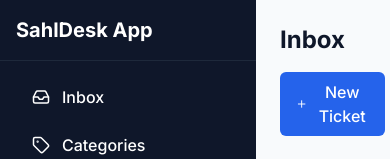
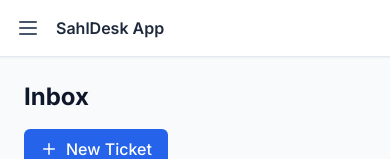
Before and after one commit to asheikh0/sahldesk-app, a React (Vite) app: page /inbox in a window 390 px wide. Shown: the top 159 px of the page. Built offline with nearby package versions, Linux system fonts and the light colour scheme; no server answers; sample sign-in values are in the browser's storage.

Commit message:
fix: SSO token navigation target and responsive mobile sidebar

```diff
--- a/src/App.tsx
+++ b/src/App.tsx
@@ -1,4 +1,4 @@
-import React from 'react';
+import React, { useState } from 'react';
 import { BrowserRouter, Routes, Route, Navigate, Link } from 'react-router-dom';
 import { LanguageProvider, useLanguage } from './context/LanguageContext';
 import { AuthProvider, useAuth } from './context/AuthContext';
@@ -7,7 +7,7 @@
 import TicketDetailsPage from './pages/TicketDetailsPage';
 import CategoriesPage from './pages/CategoriesPage';
 import SSOHandler from './components/auth/SSOHandler';
-import { LogOut, Globe, Tag, Inbox } from 'lucide-react';
+import { LogOut, Globe, Tag, Inbox, Menu, X } from 'lucide-react';
 
 const ProtectedRoute = ({ children }: { children: React.ReactNode }) => {
   const { token, isLoading } = useAuth();
@@ -19,11 +19,26 @@
 const AppShell = ({ children }: { children: React.ReactNode }) => {
   const { logout, user } = useAuth();
   const { language, toggleLanguage, t } = useLanguage();
+  const [isSidebarOpen, setIsSidebarOpen] = useState(false);
 
   return (
-    <div className="flex h-screen bg-slate-50 overflow-hidden">
-      <aside className="w-64 bg-slate-900 text-white flex flex-col">
-        <div className="p-4 text-xl font-bold border-b border-slate-800">SahlDesk App</div>
+    <div className="flex h-screen bg-slate-50 overflow-hidden relative">
+      {/* Mobile Overlay */}
+      {isSidebarOpen && (
+        <div
+          className="fixed inset-0 bg-black bg-opacity-50 z-40 md:hidden"
+          onClick={() => setIsSidebarOpen(false)}
+        />
+      )}
+
+      {/* Sidebar */}
+      <aside className={`fixed inset-y-0 ${language === 'ar' ? 'right-0' : 'left-0'} z-50 w-64 bg-slate-900 text-white flex flex-col transform transition-transform duration-300 md:relative md:translate-x-0 ${isSidebarOpen ? 'translate-x-0' : (language === 'ar' ? 'translate-x-full' : '-translate-x-full')}`}>
+        <div className="p-4 text-xl font-bold border-b border-slate-800 flex justify-between items-center">
+          <span>SahlDesk App</span>
+          <button onClick={() => setIsSidebarOpen(false)} className="md:hidden text-slate-400 hover:text-white">
+            <X size={20} />
+          </button>
+        </div>
         <nav className="flex-1 p-4 space-y-2">
           <Link to="/inbox" className="flex items-center space-x-3 px-4 py-2 rounded-md hover:bg-slate-800 text-white font-medium rtl:space-x-reverse">
             <Inbox size={18} /> <span>{t('Inbox')}</span>
@@ -43,6 +58,14 @@
         </div>
       </aside>
       <main className="flex-1 overflow-hidden relative flex flex-col">
+        {/* Mobile Header */ }
+        <div className="md:hidden bg-white border-b border-slate-200 p-4 flex items-center shadow-sm">
+          <button onClick={() => setIsSidebarOpen(true)} className="text-slate-600 hover:text-slate-900">
+            <Menu size={24} />
+          </button>
+          <span className="mx-4 font-semibold text-slate-800">SahlDesk App</span>
+        </div>
+
         {children}
       </main>
     </div>
--- a/src/components/auth/SSOHandler.tsx
+++ b/src/components/auth/SSOHandler.tsx
@@ -11,7 +11,7 @@
   useEffect(() => {
     const token = searchParams.get('token');
     const apiKey = searchParams.get('api_key');
-    const target = searchParams.get('target') || '/inbox';
+    const target = searchParams.get('target') || (location.pathname !== '/' ? location.pathname : '/inbox');
 
     if (token && apiKey) {
       // We got an SSO token from WordPress!
```
